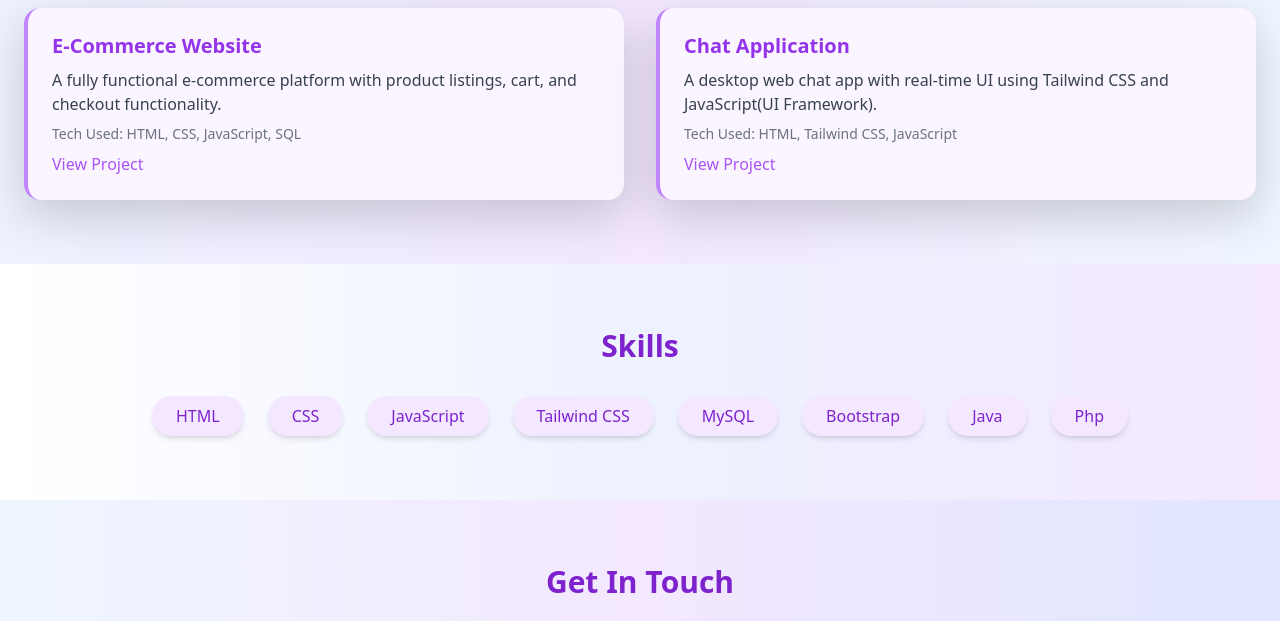
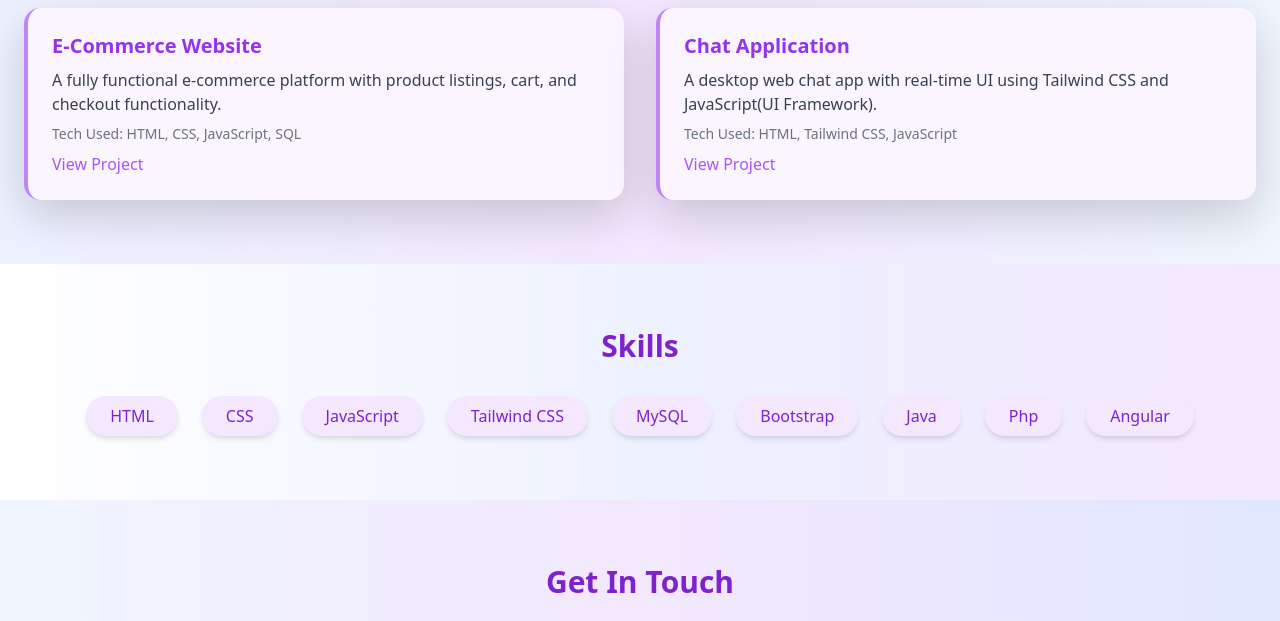
Before and after one commit to Naveen666666/portfolio.github.io, a plain HTML site: page index.html in a window 1280 px wide. Shown: the part 452-1073 px from the top of the page. Drawn offline with nearby package versions, Linux system fonts and the light colour scheme.

Commit message:
index.html

```diff
--- a/index.html
+++ b/index.html
@@ -58,6 +58,7 @@
         <span class="bg-purple-100 text-purple-700 px-4 py-2 rounded-full shadow-md hover:bg-blue-200 hover:text-blue-800 transition-all duration-300">Bootstrap</span>
         <span class="bg-purple-100 text-purple-700 px-4 py-2 rounded-full shadow-md hover:bg-blue-200 hover:text-blue-800 transition-all duration-300">Java</span>
         <span class="bg-purple-100 text-purple-700 px-4 py-2 rounded-full shadow-md hover:bg-blue-200 hover:text-blue-800 transition-all duration-300">Php</span>
+        <span class="bg-purple-100 text-purple-700 px-4 py-2 rounded-full shadow-md hover:bg-blue-200 hover:text-blue-800 transition-all duration-300">Angular</span>
       </div>
     </div>
   </section>
```
